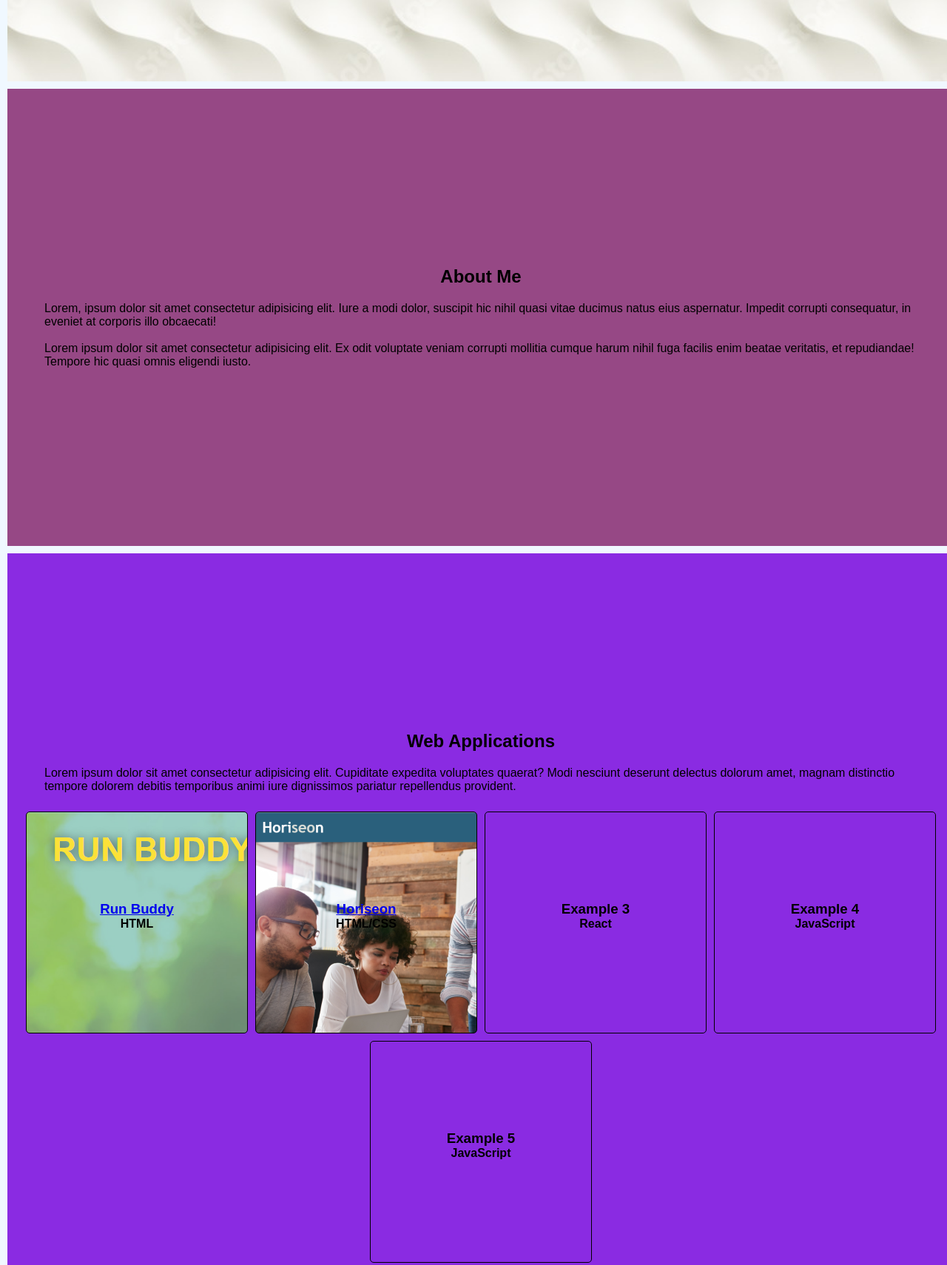
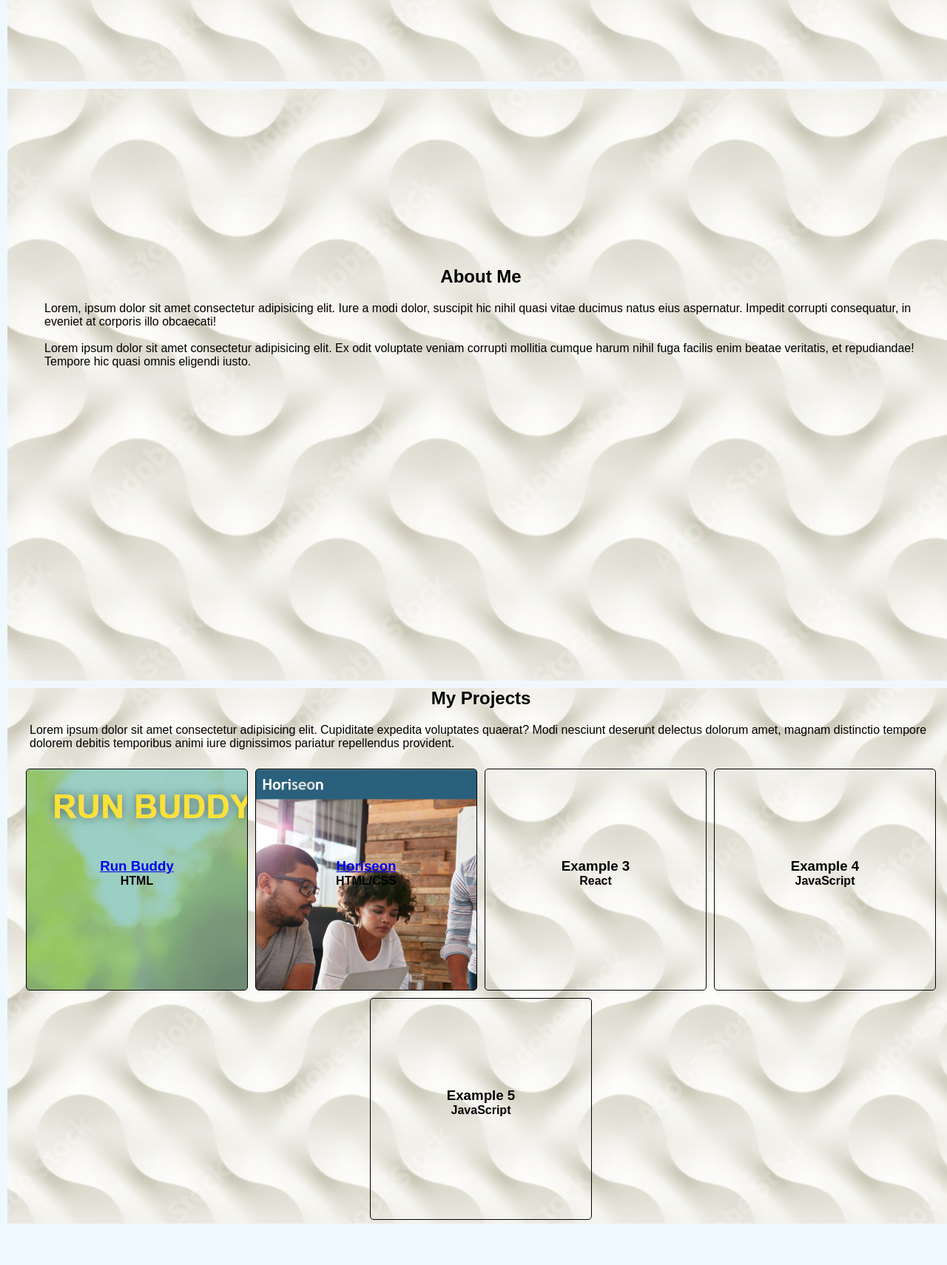
Before and after one commit to EvelynAguirreOrtiz/my-portfolio-challenge-utsa-bc-02-2022, a plain HTML site: page index.html in a window 1280 px wide. Shown: the part 700-2410 px from the top of the page at 74% size. After the commit the page ends 2364 px from the top, so only its background shows below. Drawn offline with Linux system fonts and the light colour scheme.

Commit message:
modify selectors

```diff
--- a/assets/css/style.css
+++ b/assets/css/style.css
@@ -27,20 +27,23 @@ header li {
    /* margin-left: 150px;
     margin-right: 150px;*/
 }
-/*
-.fullscreen {
-    width: 100%;
+
+
+
+.intro, .about-me {
     height: 100vh;
 
+}
 
-}*/
+.web-application {
 
-.opener {
+}
+
+.intro, .about-me, .web-application {
 
     background-image: url("../images/background1.jpg");
     background-size: cover;
     background-position: center;
-    height: 100vh;
     width: 100%;
     margin: 10px;
 }
@@ -64,16 +67,21 @@ header li {
 }
 
 .about-me {
-    background-color: rgb(150, 72, 133);
-    width: 100%;
-    margin: 10px;
+    padding: 30vh 20px;
+
 }
 
+
+/*
 .web-application {
-    background-color: blueviolet;
+    background-image: url("../images/background1.jpg");
+    background-size: cover;
+    background-position: center;
+
     margin: 10px;
 
-}
+}*/
+
 
 .about-me, .web-application{
     /*background-color: rgb(202, 96, 158);/*
@@ -81,7 +89,8 @@ header li {
     width: 100%;
     display: block;
     flex-wrap: auto;
-    padding: 30vh 20px;
+
+
 
 }
 
--- a/index.html
+++ b/index.html
@@ -9,7 +9,7 @@
    <body>
 
       <!-- top section - make all blocks the same size -->
-      <section class="fullscreen opener">
+      <section class="intro">
          <header class="header">
          <!-- nav About ME,  Wb Applications,  Contact, resume -->
             <nav>
@@ -19,7 +19,7 @@
                      <a href="#about-me">About Me</a>
                   </li>
                   <li>
-                     <a href="#web-applications">Web Applications</a>
+                     <a href="#projects">My Projects</a>
                   </li>
                   <li>
                      <a href="#contact">Contact</a>
@@ -43,7 +43,7 @@
 
       <!-- section 2 w about me link-->
       <!-- about me -->
-      <section id="about-me" class="fullscreen about-me">
+      <section id="about-me" class="about-me">
          <h2>About Me</h2>
             <p>Lorem, ipsum dolor sit amet consectetur adipisicing elit. Iure a modi dolor, suscipit hic nihil quasi vitae ducimus natus eius aspernatur. Impedit corrupti consequatur, in eveniet at corporis illo obcaecati!</p>
             <br>
@@ -56,8 +56,8 @@
 <!-- PORTFOLIO LINKS -->
 
       <!-- section 3 same centered in block-->
-      <section id="web-applications" class="web-application">
-         <h2>Web Applications</h2>
+      <section id="projects" class="web-application">
+         <h2>My Projects</h2>
             <p>Lorem ipsum dolor sit amet consectetur adipisicing elit. Cupiditate expedita voluptates quaerat? Modi nesciunt deserunt delectus dolorum amet, magnam distinctio tempore dolorem debitis temporibus animi iure dignissimos pariatur repellendus provident.</p>
  <!--     </section>   -->
 
```
